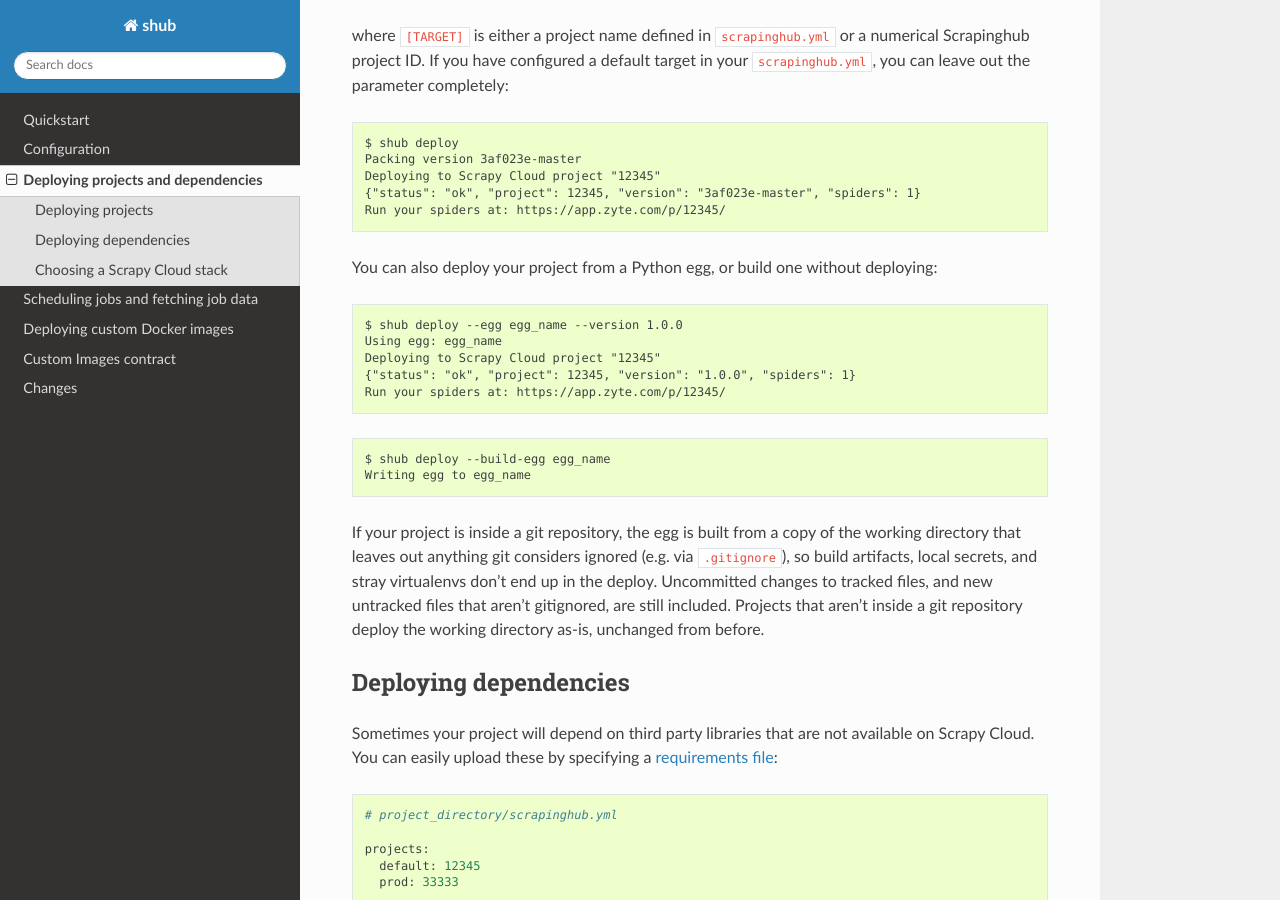
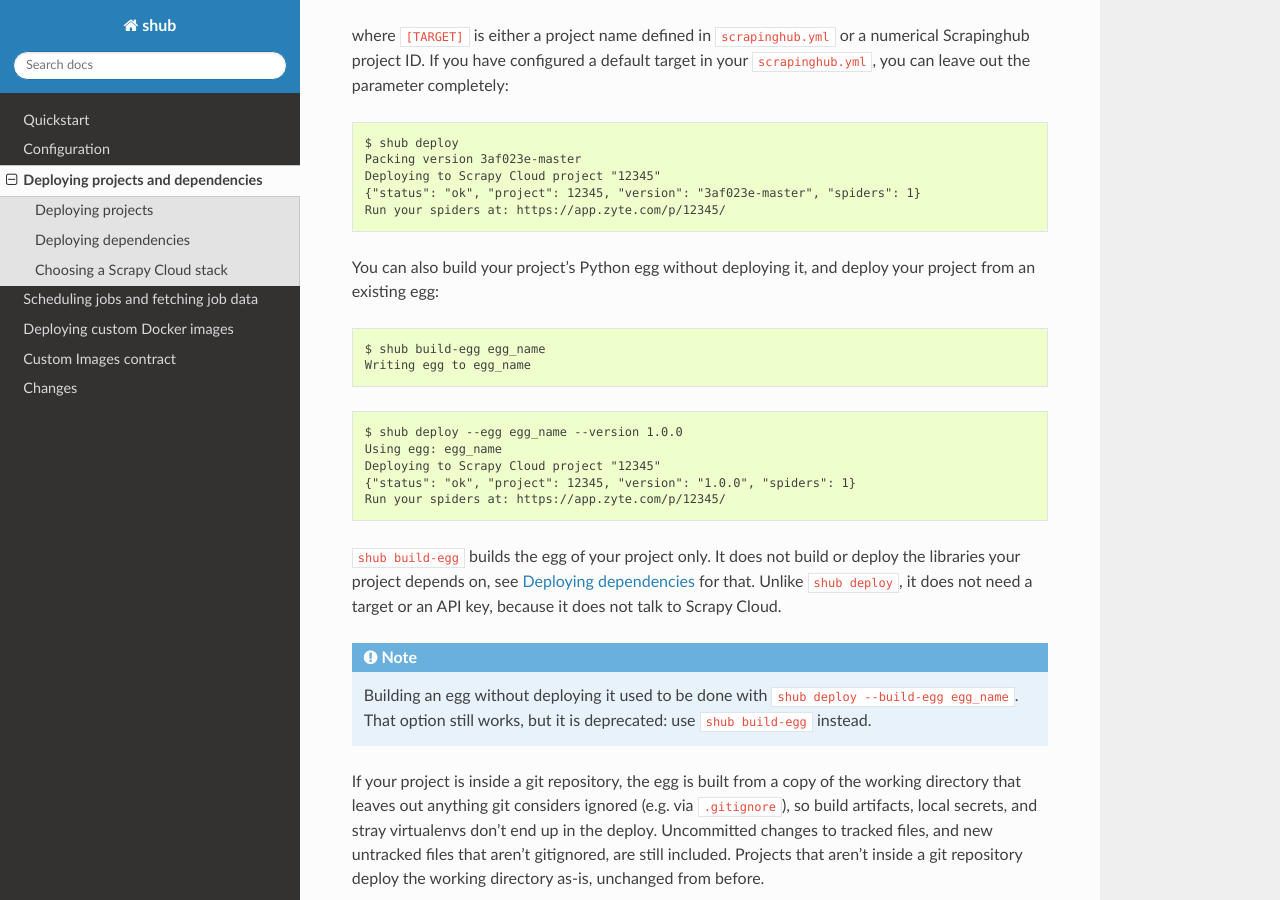
Before and after one commit to scrapinghub/shub, a Sphinx documentation site: the page built from docs/deploying.rst, in a window 1280 px wide and 900 px high, scrolled down 307 px. Built offline with Sphinx 7.4.7 and the Read the Docs theme 3.1.0, drawn with Linux system fonts in a browser that asks for light colours.

Commit message:
Document shub build-egg
Describe the new command in the deployment docs, mention that
`shub deploy --build-egg` is deprecated in favor of it, and add a
changelog entry.

Co-Authored-By: Claude Sonnet 5.5 <noreply@anthropic.com>

```diff
--- a/docs/deploying.rst
+++ b/docs/deploying.rst
@@ -22,8 +22,13 @@ your ``scrapinghub.yml``, you can leave out the parameter completely::
     {"status": "ok", "project": 12345, "version": "3af023e-master", "spiders": 1}
     Run your spiders at: https://app.zyte.com/p/12345/
 
-You can also deploy your project from a Python egg, or build one without
-deploying::
+You can also build your project's Python egg without deploying it, and
+deploy your project from an existing egg::
+
+    $ shub build-egg egg_name
+    Writing egg to egg_name
+
+::
 
     $ shub deploy --egg egg_name --version 1.0.0
     Using egg: egg_name
@@ -31,10 +36,16 @@ deploying::
     {"status": "ok", "project": 12345, "version": "1.0.0", "spiders": 1}
     Run your spiders at: https://app.zyte.com/p/12345/
 
-::
+``shub build-egg`` builds the egg of your project only. It does not build or
+deploy the libraries your project depends on, see :ref:`deploying-dependencies`
+for that. Unlike ``shub deploy``, it does not need a target or an API key,
+because it does not talk to Scrapy Cloud.
 
-    $ shub deploy --build-egg egg_name
-    Writing egg to egg_name
+.. note::
+
+    Building an egg without deploying it used to be done with
+    ``shub deploy --build-egg egg_name``. That option still works, but it is
+    deprecated: use ``shub build-egg`` instead.
 
 If your project is inside a git repository, the egg is built from a copy of
 the working directory that leaves out anything git considers ignored (e.g.
```
Also changed, not shown: CHANGES.rst (+8 -0 lines).
